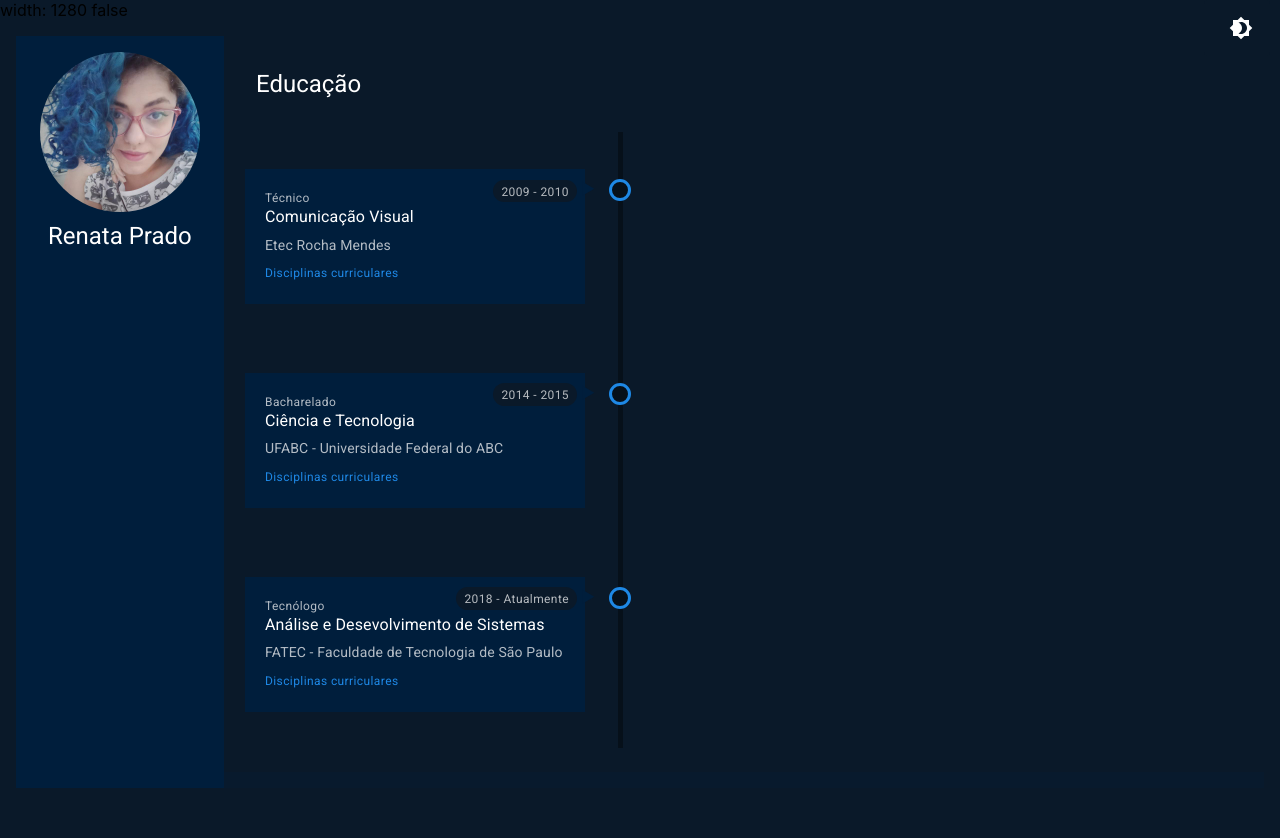
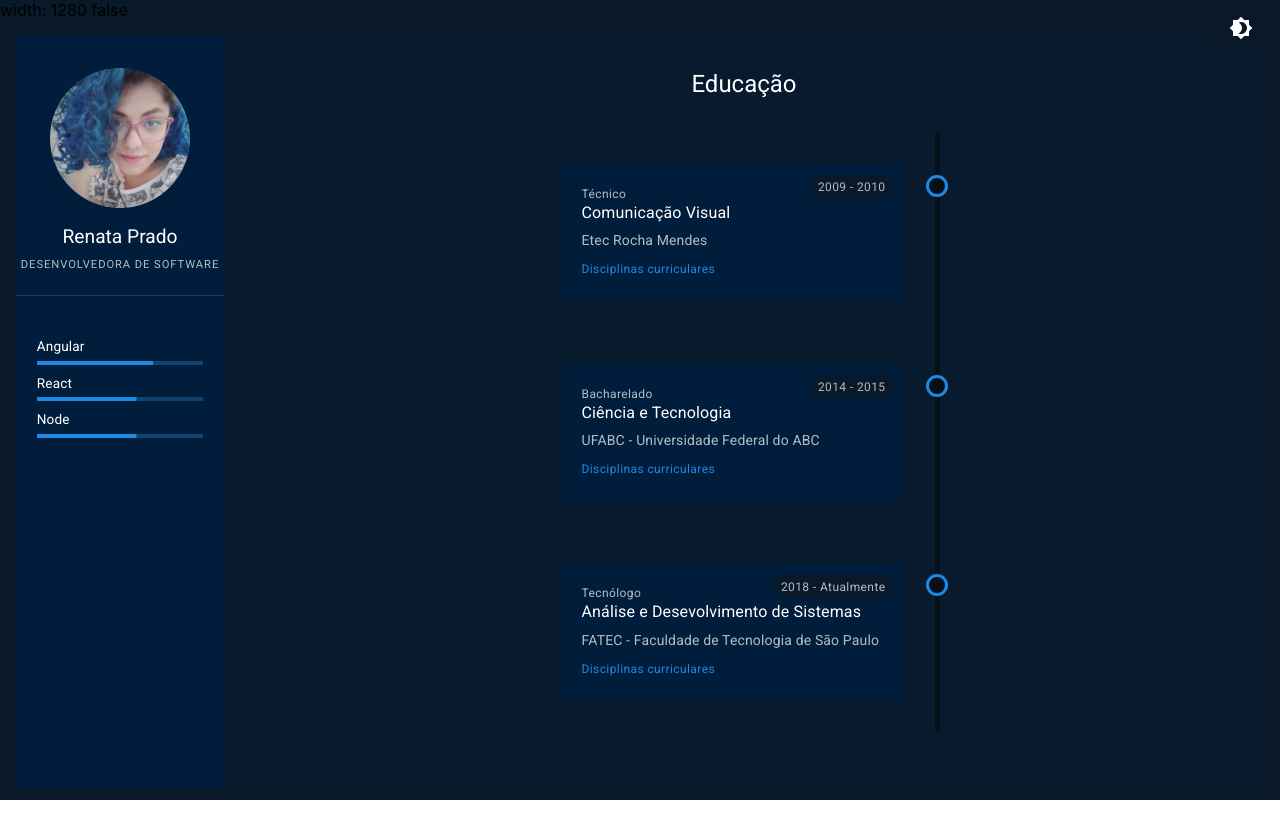
Before and after one commit to renataprado/resume, a React (Create React App) app: page / in a window 1280 px wide. Shown: the top 838 px of the page. After the commit the page ends 804 px from the top, so only its background shows below. Built offline with nearby package versions, Linux system fonts and the light colour scheme.

Commit message:
profile update

```diff
--- a/src/App.js
+++ b/src/App.js
@@ -28,28 +28,16 @@ function App() {
   }
 
   function themeHandler(click){
-    if(click){
-      setTheme(lightTheme);
-    } else {
-      setTheme(darkTheme)
-    }
+    click ? setTheme(lightTheme) : setTheme(darkTheme)
   }
 
   const responsive = {
-    mobile: width <= 950
+    mobile: width <= 600
   }
-
-  // return (
-  //   <>
-  //     <Header showTopNavMenu={responsive.showTopNavMenu}/>
-  //     <Main />
-  //   </>
-  // )
-
 
   return (
     <ThemeProvider  theme={theme}>
-    <Box sx={{width: '100%', height: '110vh', bgcolor: 'background.default'}}>
+    <Box sx={{width: '100%', height: '100vh', bgcolor: 'background.default'}}>
       <div  style={{position: 'absolute', right: 10}}>
        <ChangeTheme onClick={themeHandler}></ChangeTheme>
       </div>
--- a/src/components/Profile.js
+++ b/src/components/Profile.js
@@ -1,28 +1,58 @@
-import React from 'react';
-import { Box, Avatar, Typography } from '@mui/material';
+import React, {useState} from 'react';
+import { Box, Avatar, Typography, Divider, LinearProgress } from '@mui/material';
 import avatar from '../assets/avatar1.jpg';
 
 function Profile() {
     return (
       <Box
         sx={{
-          p: 2,
+          pt: 4,
           display: 'flex',
           flexDirection:'column',
           alignItems: 'center',
+          justifyContent: 'center',
+          minWidth: 200
         }}
       >
-        <div style={{ maxWidth: '160px' }}>
-          <Avatar
-              alt="Renata Prado"
-              src={avatar}
-              sx={{ width: '100%', height: '100%', maxWidth: 160 }}
-            />
-            <Typography variant="h5" sx={{color: 'text.primary', p:1}}>Renata Prado</Typography>
-        </div>
+        <Avatar
+            alt="Renata Prado"
+            src={avatar}
+            sx={{ width: '100%', height: '100%', maxWidth: 140 }}
+        />
+        <Typography variant="h5"
+        sx={{color: 'text.primary', fontSize: '1.2rem', mt: 2}}>
+          Renata Prado
+        </Typography>
+        <Typography variant= 'overline'
+        sx={{color: 'text.secondary', fontSize: '0.7rem', mb: 2}}>
+          Desenvolvedora de Software
+        </Typography>
+        <Divider  flexItem/>
+        <Box sx={{ width: '80%', mt: 4}}>
+          {skills.map((skill, index) =>
+           <Skill key={index} value={skill}></Skill>
+          )}
+        </Box>
       </Box>
     );
 }
+const Skill = (props) => {
+  const [progress, setProgress] = useState(props.value.progress);
+  return (
+    <Box sx={{ mt: 1, width: '100%', display: 'flex', flexDirection: 'column' }}>
+      <Typography
+          sx={{color: 'text.primary', fontSize: '0.85rem'}}>
+            {props.value.title}
+      </Typography>
+      <LinearProgress
+        sx={{mt:0.5}}
+        variant="determinate"
+        value={progress} />
+    </Box>
+  )
+}
+
+const skills = [{title: 'Angular', progress: '70'}, {title: 'React', progress: '60'}, {title: 'Node', progress: '60'}]
 
 const styles = {
 }
--- a/src/components/Timeline.js
+++ b/src/components/Timeline.js
@@ -7,7 +7,9 @@ function Timeline(props){
   return(
     <Box
       sx={{
-        bgcolor: 'background.default',
+        display: 'flex',
+        flexDirection:'column',
+        alignItems: 'center',
         height: '90vh',
         p: 1
       }}
@@ -19,10 +21,10 @@ function Timeline(props){
           sx={{color: 'text.primary', p: 3}}
         >
           Educação
-        </Typography> : <Box sx={{mb: -2}}/>
+        </Typography> : <Box sx={{mb: -1}}/>
       }
 
-      <Box sx={{display: 'flex', height: '90%', justifyContent: 'flex-start' }}>
+      <Box sx={{display: 'flex', minHeight: 500, height: '90%', justifyContent: 'flex-start' }}>
         <Box sx={
           {position: 'relative',
           display:'flex',
@@ -34,7 +36,7 @@ function Timeline(props){
             <TimelineItem key={item.id} value={item}/>
           )}
         </Box>
-        <Box sx={{width: 5, height: '95%', bgcolor: 'background.contrast'}}/>
+        <Box sx={{width: 5,  height: '95%', bgcolor: 'background.contrast'}}/>
       </Box>
     </Box>
   )
--- a/src/screens/Main.js
+++ b/src/screens/Main.js
@@ -49,7 +49,7 @@ function Main(props){
             <Box
               sx={{
                 height: '94vh',
-                bgcolor: 'background.test'
+                bgcolor: 'background.test',
               }}
             >
               <Timeline></Timeline>
```
